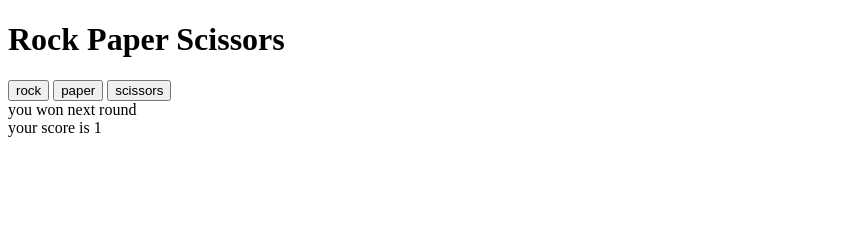
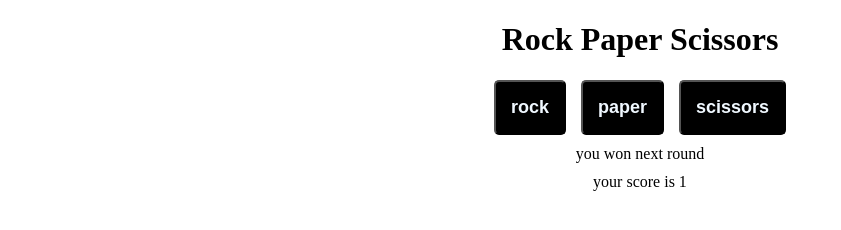
Before and after one commit to Mr-Nichol/RPS-Progect, a plain HTML site: page index.html in a window 1280 px wide. Both pictures are taken after a click on the button "rock". Shown: the whole page, without its empty margins (0-841 px from the left). Drawn offline with Linux system fonts and the light colour scheme.

Commit message:
create style css & Fix "try again" bug

```diff
--- a/RPS.js
+++ b/RPS.js
@@ -1,11 +1,12 @@
 const array = ["rock" , "paper" , "scissors"];
 const btns = document.querySelectorAll('input');
-const marks = document.querySelector('.score')
-const stats = document.querySelector('.status')
+const marks = document.querySelector('.score');
+const stats = document.querySelector('.status');
 
 function disableButtons(){
     btns.forEach(function(rbtn){
         rbtn.disabled = true;
+
     })
 }
 
@@ -21,19 +22,20 @@ function playround(playersSelection){
     if(computersSelection === playersSelection){
         score += 1;
         if (score>=5){
-            marks.textContent = "you won";
-            disableButtons()
-
+            disableButtons();
+            stats.textContent = "your score is " + score;
+            marks.textContent = "you won the game";
         }
-        else(score<5);
-            stats.textContent = "your score is " + score;
-            marks.textContent = "you won next round";
+        else {
+        stats.textContent = "your score is " + score;
+        marks.textContent = "you won next round";
+        };
     }
     else {
         marks.textContent = "try agin";
         console.log("try agin");
             }
-    }
+}
 
 
 
--- a/index.html
+++ b/index.html
@@ -5,14 +5,16 @@
     <meta http-equiv="X-UA-Compatible" content="IE=edge">
     <meta name="viewport" content="width=device-width, initial-scale=1.0">
     <title>RPS</title>
+    <link rel="stylesheet" href="./style.css"/>
     <script src="./RPS.js" defer></script>
 </head>
 <body>
     <h1>Rock Paper Scissors</h1>
-        <input type="button" class="player rock" value="rock"></input>
-        <input type="button" class="player paer" value="paper"></input>
-        <input type="button" class="player Scissors" value="scissors"></input>
-
+    <div id="buttons">
+        <input type="button" class="player" value="rock"></input>
+        <input type="button" class="player" value="paper"></input>
+        <input type="button" class="player" value="scissors"></input>
+    </div>
         <div class="score"></div>
         <div class="status"></div>
 
--- /dev/null
+++ b/style.css
@@ -0,0 +1,30 @@
+h1,
+#buttons,
+.score,
+.status  {
+    display: flex;
+    justify-content: center;
+    gap: 15px;
+}
+
+input {
+    background-color: black;
+    padding: 15px;
+    color: aliceblue;
+    text-align: center;
+    border-radius: 5px;
+    font-size: large;
+    font-weight: bold;
+}
+
+input:hover {
+    background-color: rgba(230, 40, 40, 0.829);
+}
+input:active {
+    background-color: rgb(238, 140, 133);
+}
+
+.score,
+.status {
+    margin: 10px;
+}
```
